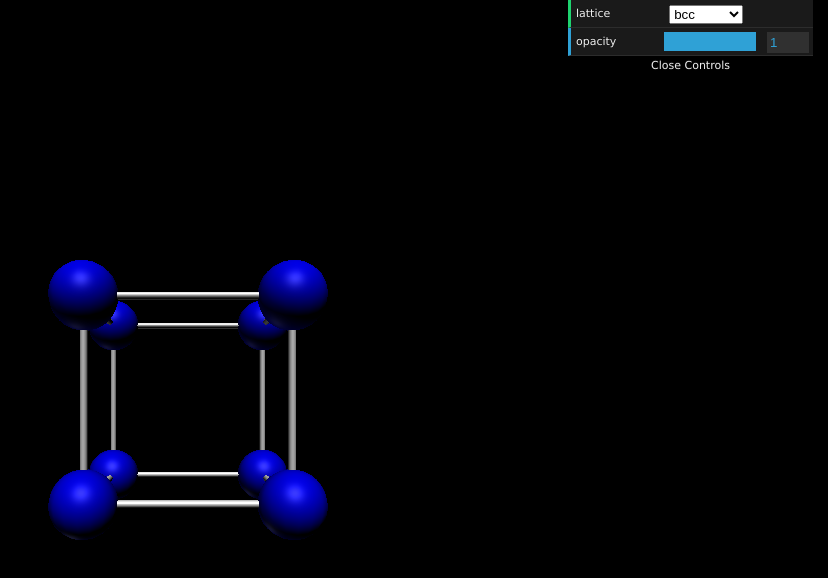
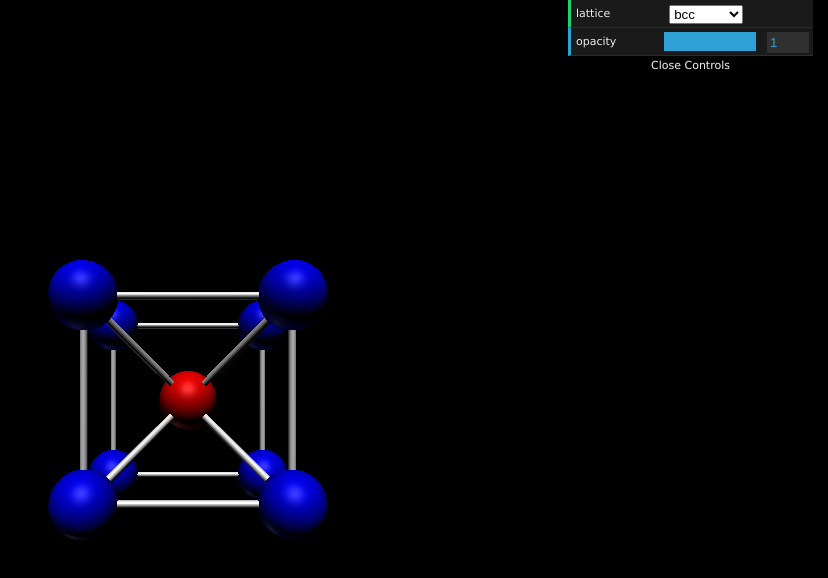
Before and after one commit to antoneri/crystal-structure-viz, a plain HTML site: page index.html in a window 1280 px wide. Shown: the whole page, without its empty margins (452-1280 px from the left). Drawn offline with Linux system fonts and the light colour scheme.

Commit message:
Should start with bcc as indicated by the gui

```diff
--- a/index.html
+++ b/index.html
@@ -30,7 +30,7 @@
                 diamond = new THREE.Group();
 
             init();
-            scene.add(sc);
+            scene.add(bcc, sc);
 
             meshOpts = {
                 transparent: true,
```
